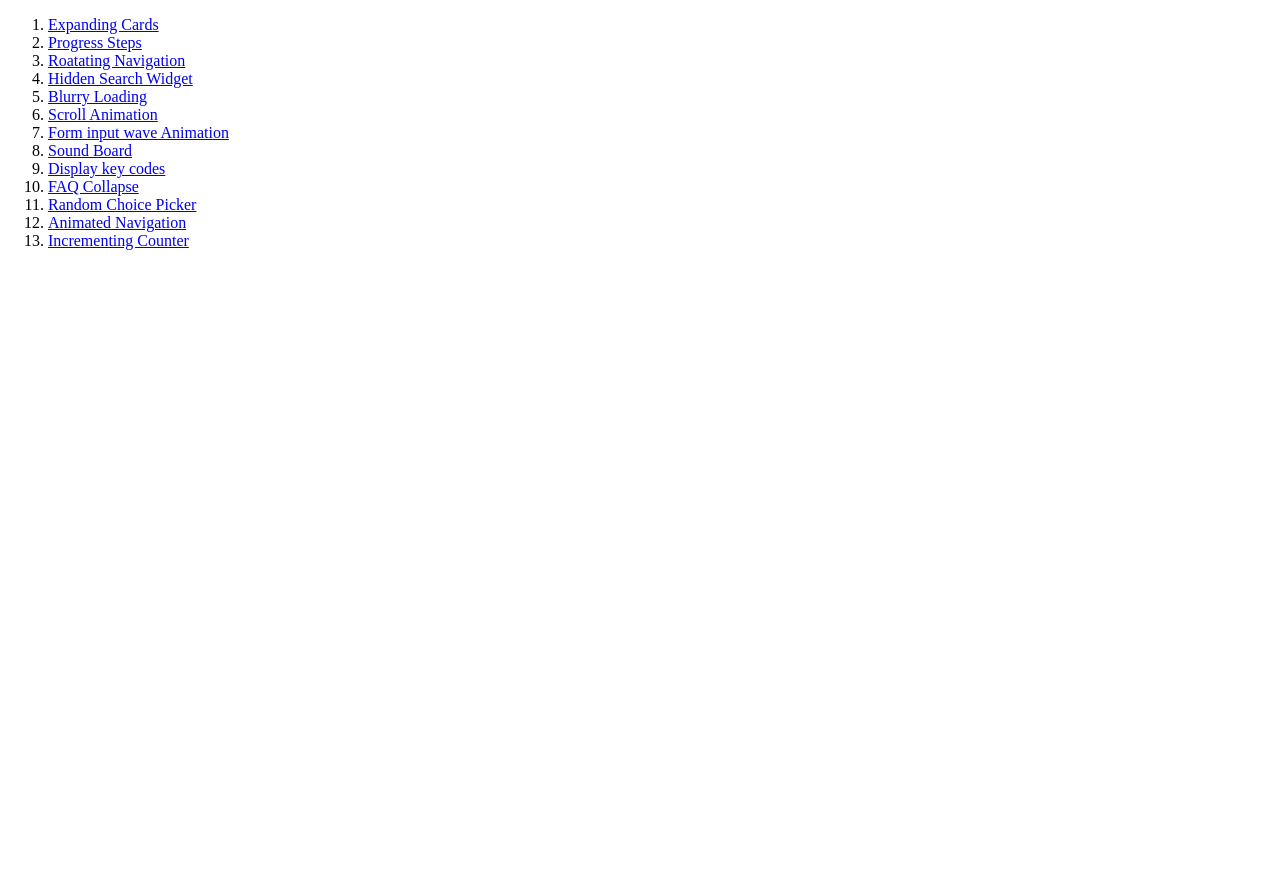
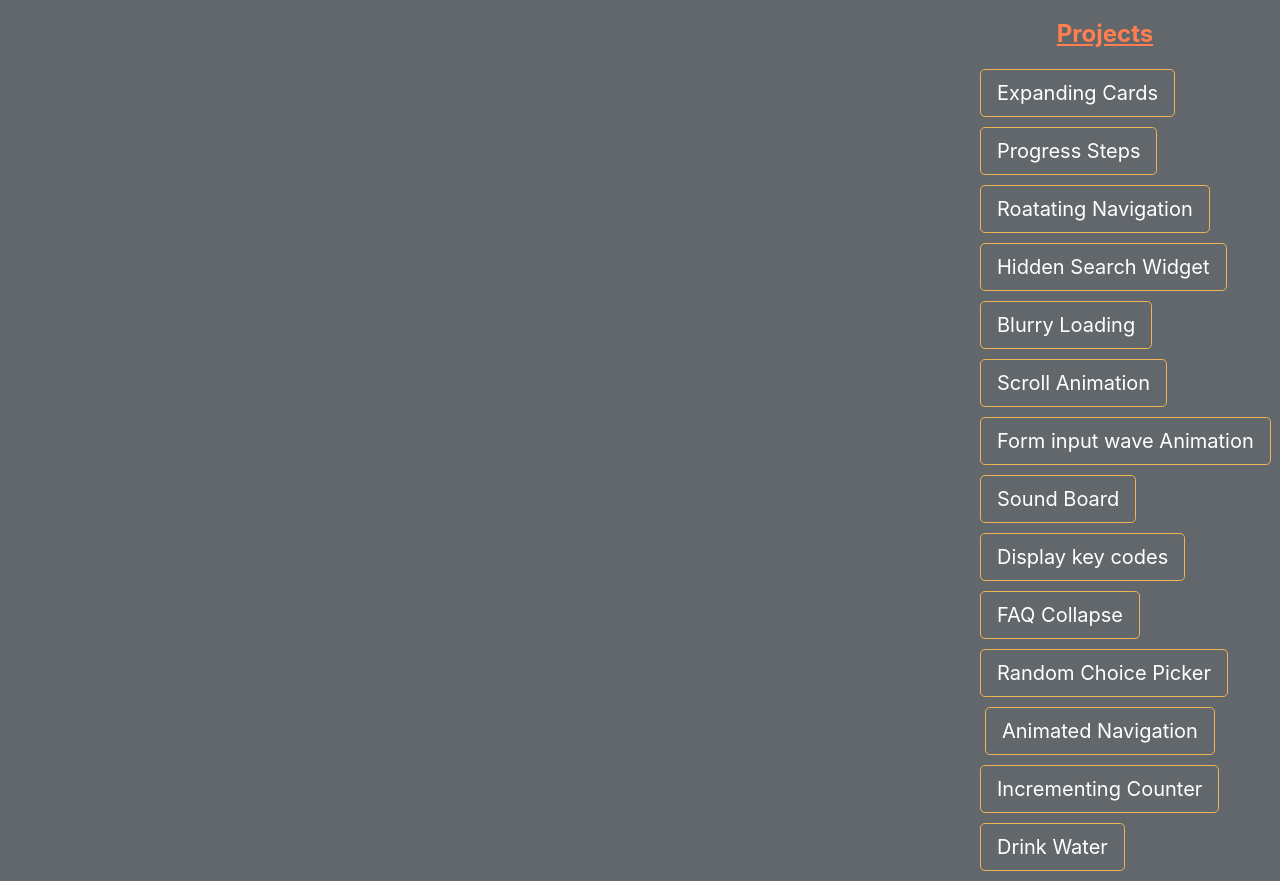
Before and after one commit to nihar848/html-css-js-practice, a plain HTML site: page index.html in a window 1280 px wide. Before the commit the page ends 800 px from the top, so only its background shows below. Drawn offline with nearby package versions, Linux system fonts and the light colour scheme.

Commit message:
homepage in progress

```diff
--- a/drink-water/style.css
+++ b/drink-water/style.css
@@ -1,5 +1,6 @@
 :root{
     --border-color:#144fc6;
+    --fill-color:#6ab3f8;
 }
 
 *{
@@ -27,5 +28,74 @@ h3{
 
 .cup{
     background-color: #fff;
-    border
+    border: 4px solid var(--border-color);
+    color: var(--border-color);
+    border-radius: 0 0 40px 40px;
+    height: 330px;
+    width: 150px;
+    margin: 30px 0;
+    display: flex;
+    flex-direction: column;
+    overflow: hidden;
 }
+
+.cup.cup-small{
+    height: 95px;
+    width: 50px;
+    border-radius: 0 0 15px 15px;
+    background-color: rgba(255, 255, 255, 0.9);
+    cursor: pointer;
+    font-size: 14px;
+    align-items: center;
+    justify-content: center;
+    text-align: center;
+    margin: 5px;
+    transition: 0.3s ease;
+}
+
+.cup.cup-small.full {
+    background-color: var(--fill-color);
+    color: #fff;
+}
+
+.cups{
+    display: flex;
+    flex-wrap: wrap;
+    width: 280px;
+    align-items: center;
+    justify-content: center;
+}
+.remained{
+    display: flex;
+    flex-direction: column;
+    align-items: center;
+    justify-content: center;
+    text-align: center;
+    flex: 1;
+    transition: 0.3s ease;
+
+}
+
+.remained span{
+    font-size: 20px;
+    font-weight: bold;
+}
+.remained small{
+    font-size: 12px;
+}
+
+.percentage{
+    background-color:var(--fill-color) ;
+    font-size: 30px;
+    display: flex;
+    align-items: center;
+    justify-content: center;
+    font-weight: bold;
+    height: 0;
+    transition: 0.3s ease;
+}
+
+.text{
+    text-align: center;
+    margin: 0 0 5px;
+}
--- /dev/null
+++ b/index.css
@@ -0,0 +1,34 @@
+*{
+    margin: 0;
+    padding: 0;
+}
+body{
+    background-color: #62676b;
+}
+
+h4{
+    margin: 20px;
+    text-align:center;
+    font-weight: bold;
+    text-decoration: underline;
+    color: coral;
+}
+a:link {
+    text-decoration: none;
+}
+.link_text{
+    color: white;
+}
+.btn{
+    border-color: rgb(242, 179, 84);
+
+}
+.row{
+    margin: 10px;
+}
+.project_container{
+    width: 350px;
+
+    margin-right: 0;
+
+}
--- a/index.html
+++ b/index.html
@@ -5,25 +5,103 @@
     <meta http-equiv="X-UA-Compatible" content="IE=edge">
     <meta name="viewport" content="width=device-width, initial-scale=1.0">
     <title>Projects</title>
+    <link rel="stylesheet" href="https://cdn.jsdelivr.net/npm/bootstrap@4.0.0/dist/css/bootstrap.min.css" integrity="sha384-Gn5384xqQ1aoWXA+058RXPxPg6fy4IWvTNh0E263XmFcJlSAwiGgFAW/dAiS6JXm" crossorigin="anonymous">
+    <link rel="stylesheet" href="index.css">
 </head>
 <body>
-    <ol>
-        <li><a href="/expanding-cards/expanding_cards.html">Expanding Cards</a></li>
-        <li> <a href="/progress-steps/progress_steps.html">Progress Steps</a></li>
-        <li> <a href="/rotating-navigation/roatating_navigation.html">Roatating Navigation</a></li>
-        <li> <a href="/hidden-search-widget/hidden_search_widget.html">Hidden Search Widget</a></li>
-        <li> <a href="/blurry-loading/blurry_loading.html">Blurry Loading</a></li>
-        <li> <a href="/scroll-animation/scroll-animation.html">Scroll Animation</a></li>
-        <li> <a href="/form-wave-animation/form-wave-animation.html">Form input wave Animation</a></li>
-        <li> <a href="/sound-board/sound-board.html">Sound Board</a></li>
-        <li> <a href="/key-codes/key-codes.html">Display key codes</a></li>
-        <li> <a href="/faq-collapse/faq-collapse.html">FAQ Collapse</a></li>
-        <li> <a href="/random-choice-picker/random-choice-picker.html">Random Choice Picker</a></li>
-        <li> <a href="/animated-navigation/animated-navigation.html">Animated Navigation</a></li>
-        <li> <a href="/incrementing-counter/incrementing-counter.html">Incrementing Counter</a></li>
+    <div class="container-fluid project_container">
+        <h4>Projects</h4>
+        <div class="col" style="margin: 10px">
+            <div class="row">
+                <button type="button" class="btn btn-outline-dark btn-lg">
+                    <a href="/expanding-cards/expanding_cards.html"><span class="link_text">Expanding Cards</span></a>
+                </button>
 
-    </ol>
+            </div>
+            <div class="row">
+                <button type="button" class="btn btn-outline-dark btn-lg">
+                    <a href="/progress-steps/progress_steps.html"><span class="link_text">Progress Steps</span></a>
+                </button>
+            </div>
+            <div class="row">
+                <button type="button" class="btn btn-outline-dark btn-lg">
+                    <a href="/rotating-navigation/roatating_navigation.html"><span class="link_text">Roatating Navigation</span></a>
+                </button>
+
+            </div>
+            <div class="row">
+                <button type="button" class="btn btn-outline-dark btn-lg">
+                    <a href="/hidden-search-widget/hidden_search_widget.html"><span class="link_text">Hidden Search Widget</span></a>
+                </button>
+
+            </div>
+            <div class="row">
+                <button type="button" class="btn btn-outline-dark btn-lg">
+                    <a href="/blurry-loading/blurry_loading.html"><span class="link_text">Blurry Loading</span></a>
+                </button>
+
+            </div>
+            <div class="row">
+                <button type="button" class="btn btn-outline-dark btn-lg">
+                    <a href="/scroll-animation/scroll-animation.html"><span class="link_text">Scroll Animation</span></a>
+                </button>
+
+            </div>
+            <div class="row">
+                <button type="button" class="btn btn-outline-dark btn-lg">
+                    <a href="/form-wave-animation/form-wave-animation.html"><span class="link_text">Form input wave Animation</span></a>
+                </button>
+
+            </div>
+            <div class="row">
+                <button type="button" class="btn btn-outline-dark btn-lg">
+                    <a href="/sound-board/sound-board.html"><span class="link_text">Sound Board</span></a>
+                </button>
+
+            </div>
+            <div class="row">
+                <button type="button" class="btn btn-outline-dark btn-lg">
+                    <a href="/key-codes/key-codes.html"><span class="link_text">Display key codes</span></a>
+                </button>
+
+            </div>
+            <div class="row">
+                <button type="button" class="btn btn-outline-dark btn-lg">
+                    <a href="/faq-collapse/faq-collapse.html"><span class="link_text">FAQ Collapse</span></a>
+                </button>
+
+            </div>
+            <div class="row">
+                <button type="button" class="btn btn-outline-dark btn-lg">
+                    <a href="/random-choice-picker/random-choice-picker.html"><span class="link_text">Random Choice Picker</span></a>
+                </button>
+
+            </div>
+            <div class="col">
+                <button type="button" class="btn btn-outline-dark btn-lg">
+                    <a href="/animated-navigation/animated-navigation.html"><span class="link_text">Animated Navigation</span></a>
+                </button>
+
+            </div>
+            <div class="row">
+                <button type="button" class="btn btn-outline-dark btn-lg">
+                    <a href="/incrementing-counter/incrementing-counter.html"><span class="link_text">Incrementing Counter</span></a>
+                </button>
+
+            </div>
+            <div class="row">
+                <button type="button" class="btn btn-outline-dark btn-lg">
+
+                    <a href="/drink-water/drink-water.html"><span class="link_text">Drink Water</span></a>
+                </button>
+
+            </div>
+        </div>
+    </div>
 
 
+    <script src="https://code.jquery.com/jquery-3.2.1.slim.min.js" integrity="sha384-KJ3o2DKtIkvYIK3UENzmM7KCkRr/rE9/Qpg6aAZGJwFDMVNA/GpGFF93hXpG5KkN" crossorigin="anonymous"></script>
+    <script src="https://cdn.jsdelivr.net/npm/popper.js@1.12.9/dist/umd/popper.min.js" integrity="sha384-ApNbgh9B+Y1QKtv3Rn7W3mgPxhU9K/ScQsAP7hUibX39j7fakFPskvXusvfa0b4Q" crossorigin="anonymous"></script>
+    <script src="https://cdn.jsdelivr.net/npm/bootstrap@4.0.0/dist/js/bootstrap.min.js" integrity="sha384-JZR6Spejh4U02d8jOt6vLEHfe/JQGiRRSQQxSfFWpi1MquVdAyjUar5+76PVCmYl" crossorigin="anonymous"></script>
 </body>
 </html>
```
Also changed, not shown: drink-water/drink-water.html (+4 -4 lines), drink-water/script.js (+48 -0 lines).
